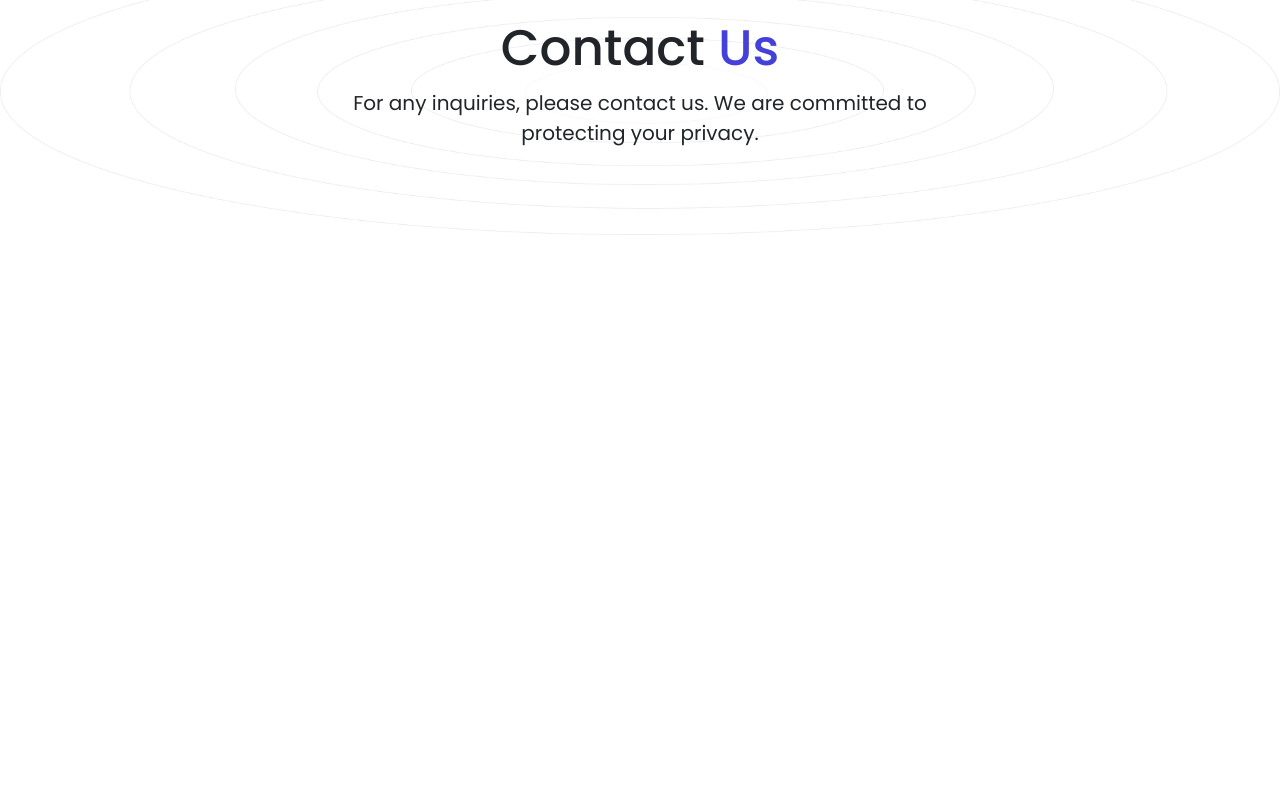
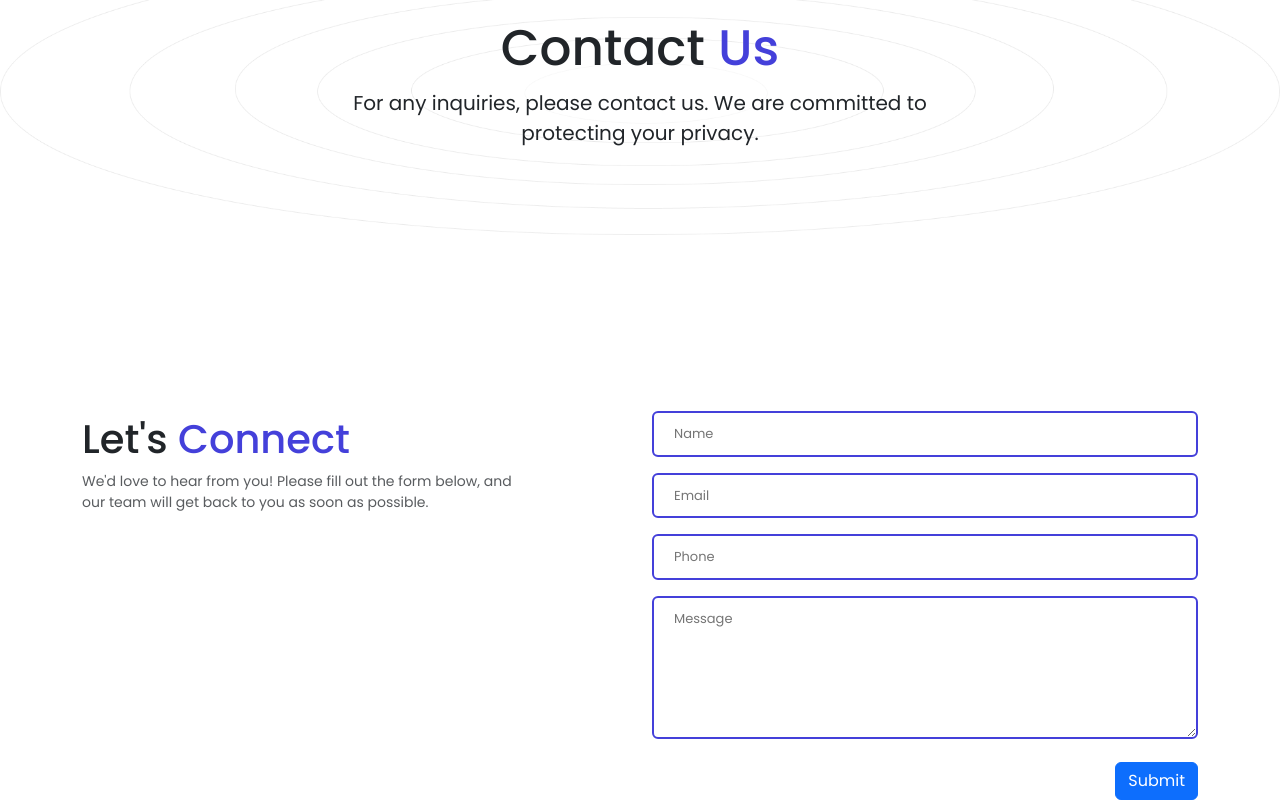
Before and after one commit to aqibali100/JobHorizone, a React (Create React App) app: page /contact-us in a window 1280 px wide. Shown: the part 309-1109 px from the top of the page. Before the commit the page ends 800 px from the top, so only its background shows below. Built offline with nearby package versions, Linux system fonts and the light colour scheme; the HTML template or start-up script is replaced by a standard one.

Commit message:
add contact page

```diff
--- /dev/null
+++ b/src/assets/styles/Contact.css
@@ -0,0 +1,21 @@
+.form-text h1 span{
+    color: #4440da;
+}
+form input{
+    width: 100%;
+    padding: 11px 20px;
+    border-radius: 6px;
+    outline: none;
+    border: 2px solid #4440da;
+    font-size: 13px;
+    color: #7c6f6f;
+}
+form textarea{
+    width: 100%;
+    padding: 11px 20px;
+    border-radius: 6px;
+    outline: none;
+    border: 2px solid #4440da;
+    font-size: 13px;
+    color: #7c6f6f;
+}
--- a/src/assets/styles/Policy.css
+++ b/src/assets/styles/Policy.css
@@ -11,4 +11,5 @@
 }
 .policy-sub-heading{
     font-size: 15px;
+    color: black;
 }
--- a/src/screens/Contact.js
+++ b/src/screens/Contact.js
@@ -1,4 +1,5 @@
 import React from 'react'
+import '../assets/styles/Contact.css'
 
 const Contact = () => {
     return (
@@ -18,6 +19,40 @@ const Contact = () => {
                     </div>
                 </div>
             </div>
+            <div class="form-bg">
+                <div class="container">
+                    <div class="row">
+                        <div class="col-md-6">
+                            <div class="form-text">
+                                <h1 className='text-dark'>Let's <span>Connect</span>
+                                </h1>
+                                <p>We'd love to hear from you! Please fill out the form below, and<br></br> our team will get back to you as soon as possible.</p>
+                            </div>
+                        </div>
+                        <div class="col-md-6">
+                            <div class="form-box">
+                                <form>
+                                    <div class="mb-3">
+                                        <input type="text" id="name" placeholder="Name" />
+                                    </div>
+                                    <div class="mb-3">
+                                        <input type="email" id="email" placeholder="Email" />
+                                    </div>
+                                    <div class="mb-3">
+                                        <input type="number" id="phone" placeholder="Phone" />
+                                    </div>
+                                    <div class="mb-3">
+                                        <textarea id="message" rows="6" placeholder="Message"></textarea>
+                                    </div>
+                                    <div class="submit-btn text-end">
+                                    <button type="submit" class="btn btn-primary">Submit</button>
+                                    </div>
+                                </form>
+                            </div>
+                        </div>
+                    </div>
+                </div>
+            </div>
         </>
     )
 }
--- a/src/screens/Policy.js
+++ b/src/screens/Policy.js
@@ -1,5 +1,6 @@
 import React from 'react'
 import '../assets/styles/Policy.css'
+import { Link } from 'react-router-dom'
 
 const Policy = () => {
     return (
@@ -91,7 +92,7 @@ const Policy = () => {
                                 <p className='policy-para mb-5'>We retain your personal information only for as long as necessary to fulfill the purposes outlined in this Privacy Policy. After this period, we will securely delete or anonymize your data, unless retention is required to comply with legal obligations, resolve disputes, or enforce agreements.</p>
 
                                 <h3 className='policy-heading mb-3'>5:  Google AdSense and Analytics</h3>
-                                <p className='policy-para mb-5'>We use Google AdSense to display ads on JobHorizon. Google may use cookies and other tracking technologies to show you personalized ads based on your browsing behavior. For more information on how Google uses your data, please visit the Google Privacy Policy.</p>
+                                <p className='policy-para mb-5'>We use Google AdSense to display ads on JobHorizon. Google may use cookies and other tracking technologies to show you personalized ads based on your browsing behavior. For more information on how Google uses your data, please visit the <Link target='_blank' to='https://policies.google.com/privacy'>Google Privacy Policy</Link>.</p>
                                 <p className='policy-para mb-5'>We also use Google Analytics to gather statistical data about how users interact with our website. This helps us improve our content and services. Google Analytics does not identify individual users.</p>
 
                                 <h3 className='policy-heading mb-3'>6: Children’s Privacy</h3>
```
